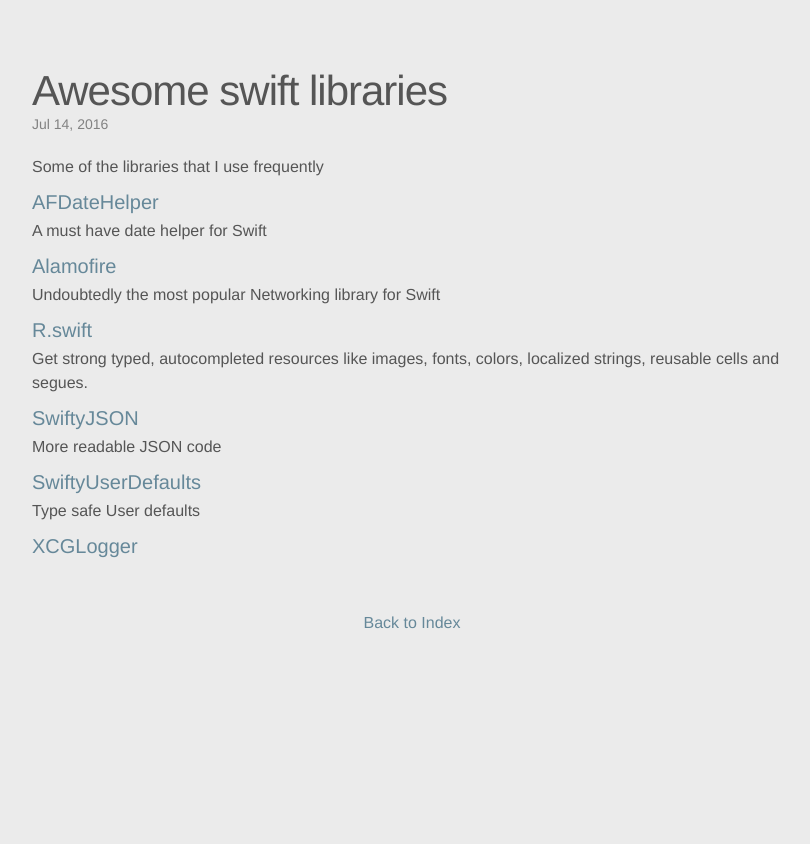
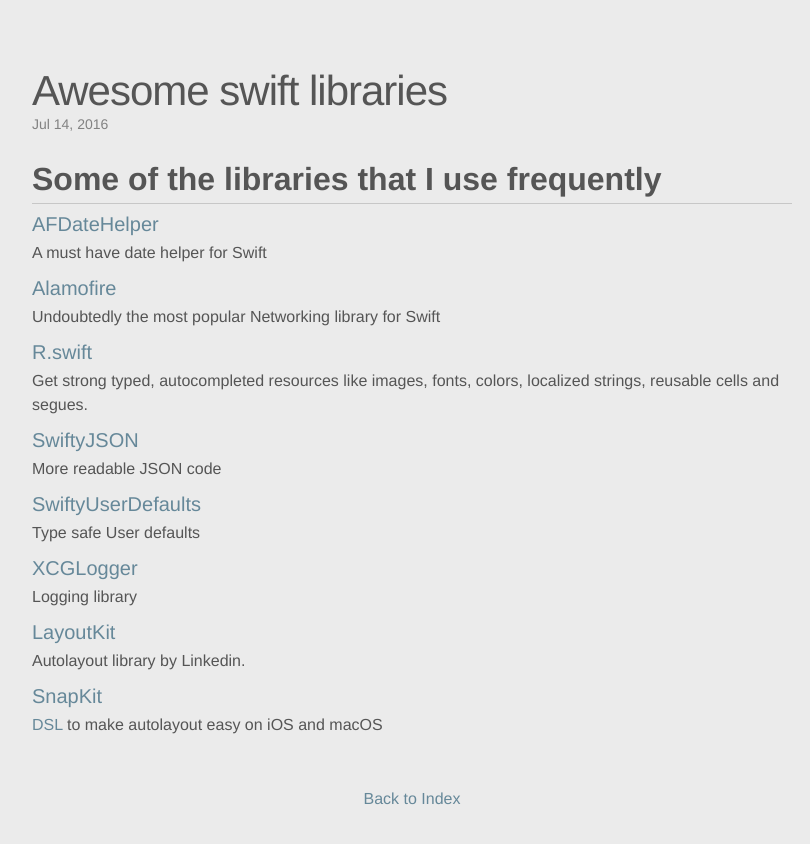
Before and after one commit to naweel1496/Naweel-Anwer-Developer-Portfolio, a Jekyll site: the page built from _posts/2016-07-14-Awesome-Swift-Libraries.md, in a window 1280 px wide. Shown: the top 844 px of the page, without its empty margins (228-1038 px from the left). Built offline with Jekyll 4.4.1, drawn with Linux system fonts in a browser that asks for light colours.

Commit message:
Updates swift libraries

```diff
--- a/_posts/2016-07-14-Awesome-Swift-Libraries.md
+++ b/_posts/2016-07-14-Awesome-Swift-Libraries.md
@@ -4,7 +4,7 @@
 category: Swift
 ---
 
-Some of the libraries that I use frequently
+## Some of the libraries that I use frequently
 
 #### [AFDateHelper](https://github.com/melvitax/AFDateHelper)
 A must have date helper for Swift
@@ -22,3 +22,10 @@
 Type safe User defaults
 
 #### [XCGLogger](https://github.com/DaveWoodCom/XCGLogger)
+Logging library
+
+#### [LayoutKit](https://github.com/linkedin/LayoutKit)
+Autolayout library by Linkedin.
+
+#### [SnapKit](https://github.com/SnapKit/SnapKit)
+[DSL](https://en.wikipedia.org/wiki/Domain-specific_language) to make autolayout easy on iOS and macOS
```
Also changed, not shown: _drafts/2016-08-25-exploring-translatesAutoresizingMaskIntoConstraints.md (added, +10 -0 lines).
